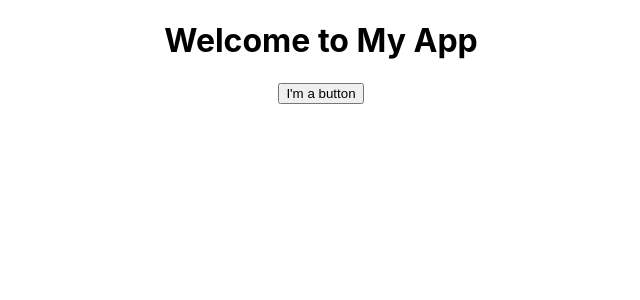
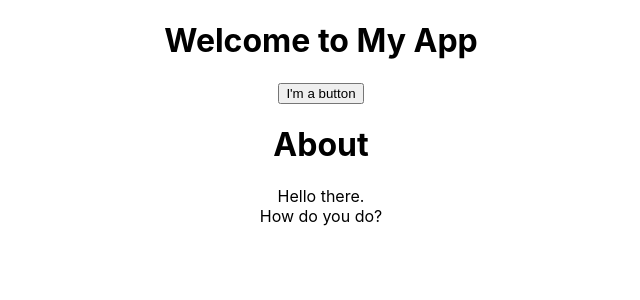
Before and after one commit to ovirto/React-QuickStart, a React (Create React App) app: page / in a window 1280 px wide. Shown: the top 300 px of the page, without its empty margins (319-959 px from the left). Built offline with nearby package versions, Linux system fonts and the light colour scheme.

Commit message:
Writing markup with JSX

```diff
--- a/src/App.tsx
+++ b/src/App.tsx
@@ -1,6 +1,7 @@
 import React from 'react';
 import './App.css';
 
+// Creating and nesting components
 function MyButton() {
     return (
         <button>
@@ -9,11 +10,22 @@ function MyButton() {
     );
 }
 
+// Writing markup with JSX
+function AboutPage() {
+    return (
+        <>
+            <h1>About</h1>
+            <p>Hello there.<br />How do you do?</p>
+        </>
+    );
+}
+
 function App() {
   return (
       <div className="App">
           <h1>Welcome to My App</h1>
           <MyButton />
+          <AboutPage />
       </div>
   );
 }
```
